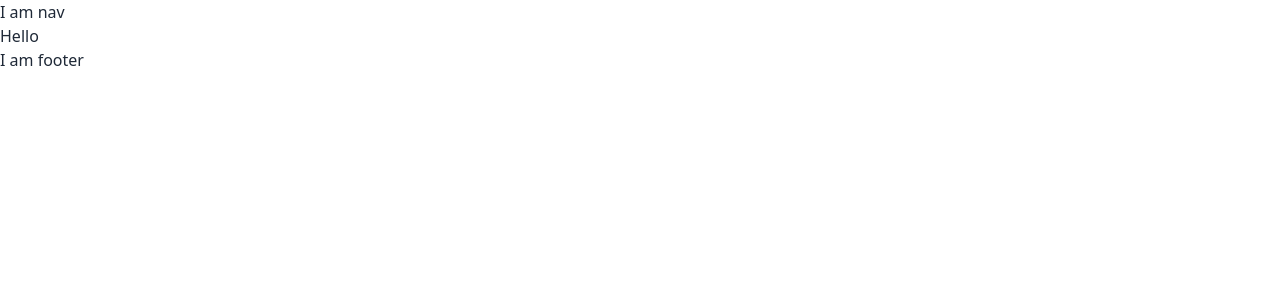
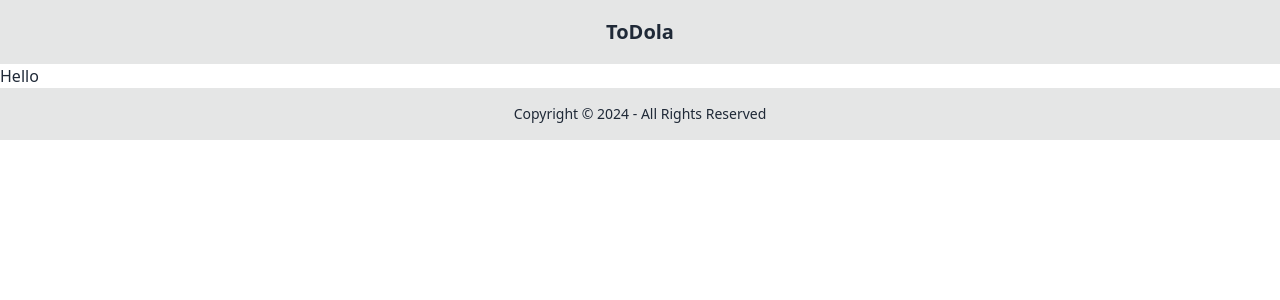
Before and after one commit to Farothtc/todo-next, a Next.js app: page / in a window 1280 px wide. Shown: the top 300 px of the page. Built offline with nearby package versions, Linux system fonts and the light colour scheme.

Commit message:
Nav and Footer basic styling added

```diff
--- a/src/app/components/Footer.jsx
+++ b/src/app/components/Footer.jsx
@@ -1,7 +1,11 @@
 export function Footer() {
   return (
     <>
-      <h1>I am footer</h1>
+      <footer className="footer footer-center bg-base-300 text-base-content p-4">
+        <aside>
+          <p>Copyright © {new Date().getFullYear()} - All Rights Reserved</p>
+        </aside>
+      </footer>
     </>
   );
 }
--- a/src/app/components/Nav.jsx
+++ b/src/app/components/Nav.jsx
@@ -1,7 +1,13 @@
+import Link from "next/link";
+
 export function Nav() {
   return (
     <>
-      <h1>I am nav</h1>
+      <div className="navbar text-center justify-center bg-base-300">
+        <Link className="btn btn-ghost text-xl" href={"/"}>
+          ToDola
+        </Link>
+      </div>
     </>
   );
 }
```
